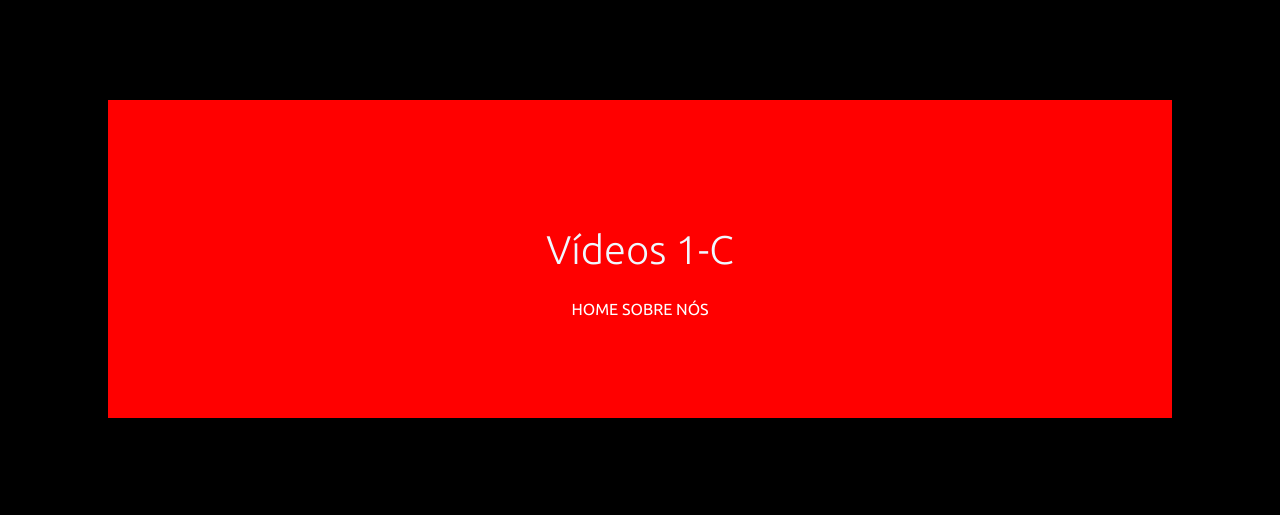
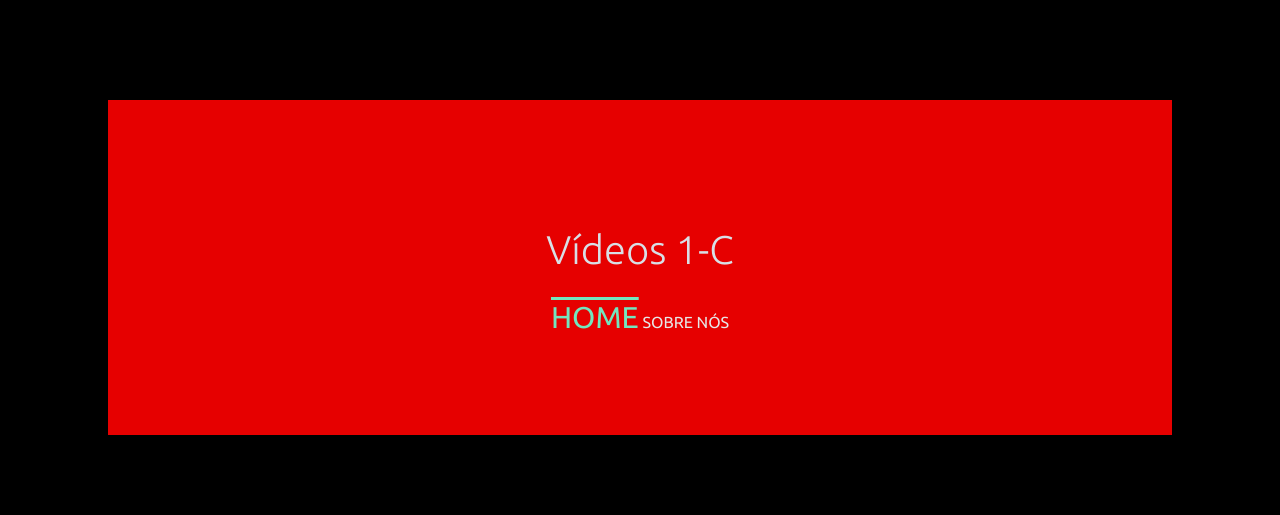
Before and after one commit to jhonatanbsouza/1P-1C, a plain HTML site: page index.html in a window 1280 px wide. In both pictures the pointer is over the link "HOME". Shown: the top 515 px of the page. Drawn offline with Linux system fonts and the light colour scheme.

Commit message:
Add files via upload

```diff
--- a/style.css
+++ b/style.css
@@ -46,3 +46,23 @@ a{
 
 /* * Lembrete -> Para selecionarmos uma CLASSE
 * para alterar, começamos com ponto final. */
+
+a:hover{
+    color: aquamarine ;
+    font-size: 30px;
+    text-decoration: overline;
+}
+
+header:hover{
+    opacity: 0.9;
+}
+
+/* Atribuir as seguintes estilizações:
+    - Quando passar o mouse sobre o vídeo, ele fica mais opaco.
+    Para isso, use o atributo opacity (onde 1 é 100% e 0 é 0%).
+
+*/
+
+iframe:hover{
+    opacity: 0.5;
+}
```
